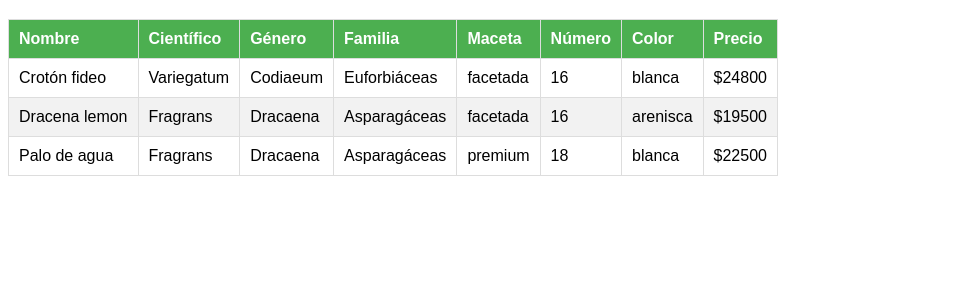
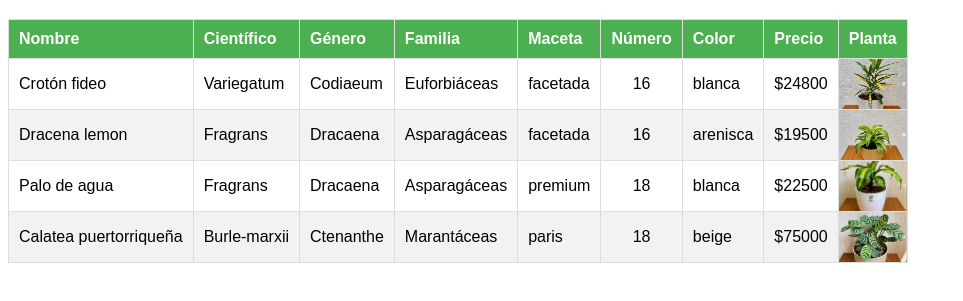
Before and after one commit to FabrizioCostantino/catalogo-jardinbonplant, a website: page index.html in a window 1280 px wide. Shown: the part 61-362 px from the top of the page, without its empty margins (0-963 px from the left). Drawn offline with Linux system fonts and the light colour scheme.

Commit message:
Novena columna de img

```diff
--- a/data.json
+++ b/data.json
@@ -31,5 +31,16 @@
       "numero": "18",
       "color": "blanca",
       "precio": "$22500"
+    },
+    {
+      "id": 4,
+      "nombre": "Calatea puertorriqueña",
+      "cientifico": "Burle-marxii",
+      "genero": "Ctenanthe",
+      "familia": "Marantáceas",
+      "maceta": "paris",
+      "numero": "18",
+      "color": "beige",
+      "precio": "$75000"
     }
   ]
--- a/index.html
+++ b/index.html
@@ -19,6 +19,7 @@
                 <th>Número</th>
                 <th>Color</th>
                 <th>Precio</th>
+                <th>Planta</th>
             </tr>
         </thead>
         <tbody id="tabla-plantas">
--- a/script.js
+++ b/script.js
@@ -5,17 +5,55 @@ document.addEventListener("DOMContentLoaded", function () {
             const tabla = document.getElementById("tabla-plantas");
             data.forEach(planta => {
                 const fila = document.createElement("tr");
-                fila.innerHTML = `
-                    <td>${planta.nombre}</td>
-                    <td>${planta.cientifico}</td>
-                    <td>${planta.genero}</td>
-                    <td>${planta.familia}</td>
-                    <td>${planta.maceta}</td>
-                    <td>${planta.numero}</td>
-                    <td>${planta.color}</td>
-                    <td>${planta.precio}</td>
-                `;
-                tabla.appendChild(fila);
+
+                // Usamos el id de la planta para la imagen
+                const imagen = `images/${planta.id}.jpg`;  // Usamos el id directamente para el nombre del archivo
+                const enlaceImagen = `images/${planta.id}.jpg`;  // Usamos el id para el enlace a la imagen en grande
+
+                // Si la imagen no existe, usamos la imagen predeterminada
+                const imagenExistente = new Image();
+                imagenExistente.src = imagen;
+                imagenExistente.onload = () => {
+                    // Solo si la imagen carga correctamente, la mostramos
+                    fila.innerHTML = `
+                        <td class="nombre">${planta.nombre}</td>
+                        <td class="cientifico">${planta.cientifico}</td>
+                        <td class="genero">${planta.genero}</td>
+                        <td class="familia">${planta.familia}</td>
+                        <td class="maceta">${planta.maceta}</td>
+                        <td class="numero">${planta.numero}</td>
+                        <td class="color">${planta.color}</td>
+                        <td class="precio">${planta.precio}</td>
+                        <td class="imagen">
+                            <a href="${enlaceImagen}" target="_blank"></a>
+                        </td>
+                    `;
+                    // Asignamos la imagen como fondo de la celda
+                    const imagenElemento = fila.querySelector("td.imagen");
+                    imagenElemento.style.backgroundImage = `url(${imagen})`;
+                    tabla.appendChild(fila);
+                };
+
+                // Si la imagen no existe, usamos la imagen predeterminada
+                imagenExistente.onerror = () => {
+                    fila.innerHTML = `
+                        <td class="nombre">${planta.nombre}</td>
+                        <td class="cientifico">${planta.cientifico}</td>
+                        <td class="genero">${planta.genero}</td>
+                        <td class="familia">${planta.familia}</td>
+                        <td class="maceta">${planta.maceta}</td>
+                        <td class="numero">${planta.numero}</td>
+                        <td class="color">${planta.color}</td>
+                        <td class="precio">${planta.precio}</td>
+                        <td class="imagen">
+                            <a href="sin_imagen.jpg" target="_blank"></a>
+                        </td>
+                    `;
+                    // Asignamos la imagen predeterminada como fondo de la celda
+                    const imagenElemento = fila.querySelector("td.imagen");
+                    imagenElemento.style.backgroundImage = `url('images/sin_imagen.jpg')`;
+                    tabla.appendChild(fila);
+                };
             });
         })
         .catch(error => console.error("Error al cargar los datos:", error));
--- a/styles.css
+++ b/styles.css
@@ -1,3 +1,4 @@
+/* Estilo para la tabla */
 table {
     border-collapse: collapse;
     margin-top: 20px;
@@ -5,7 +6,7 @@ table {
     table-layout: auto; /* Ajusta automáticamente el ancho de las columnas */
 }
 
-
+/* Estilo común para las celdas y encabezados */
 th, td {
     border: 1px solid #ddd;
     padding: 10px;
@@ -29,3 +30,35 @@ tr:nth-child(even) {
 tr:hover {
     background-color: #ddd;
 }
+
+/* Alineación especial para algunas celdas */
+td.precio {
+    text-align: right;
+}
+
+td.numero {
+    text-align: center;
+}
+
+/* Modificaciones específicas para la celda de la imagen */
+td.imagen {
+    padding: 0; /* Eliminamos el padding en las celdas de la columna imagen */
+    width: 50px;  /* Establecemos el tamaño de la celda a 50px */
+    height: 50px; /* Establecemos el tamaño de la celda a 50px */
+    background-size: cover; /* La imagen cubre el área de la celda */
+    background-position: center; /* La imagen se centra dentro de la celda */
+}
+
+td.imagen a {
+    display: block; /* Hace que el <a> ocupe todo el espacio de la celda */
+    height: 100%; /* Asegura que el <a> ocupe toda la altura de la celda */
+    width: 100%; /* Asegura que el <a> ocupe todo el ancho de la celda */
+    padding: 0; /* Elimina el padding del enlace */
+    margin: 0; /* Elimina el margen del enlace */
+}
+
+td.imagen img {
+    width: 100%;  /* La imagen ocupa todo el ancho de la celda */
+    height: 100%; /* La imagen ocupa todo el alto de la celda */
+    object-fit: cover;  /* La imagen cubre el área sin deformarse */
+}
```
Also changed, not shown: images/1.jpg (added), images/2.jpg (added), images/3.jpg (added), images/4.jpg (added).
